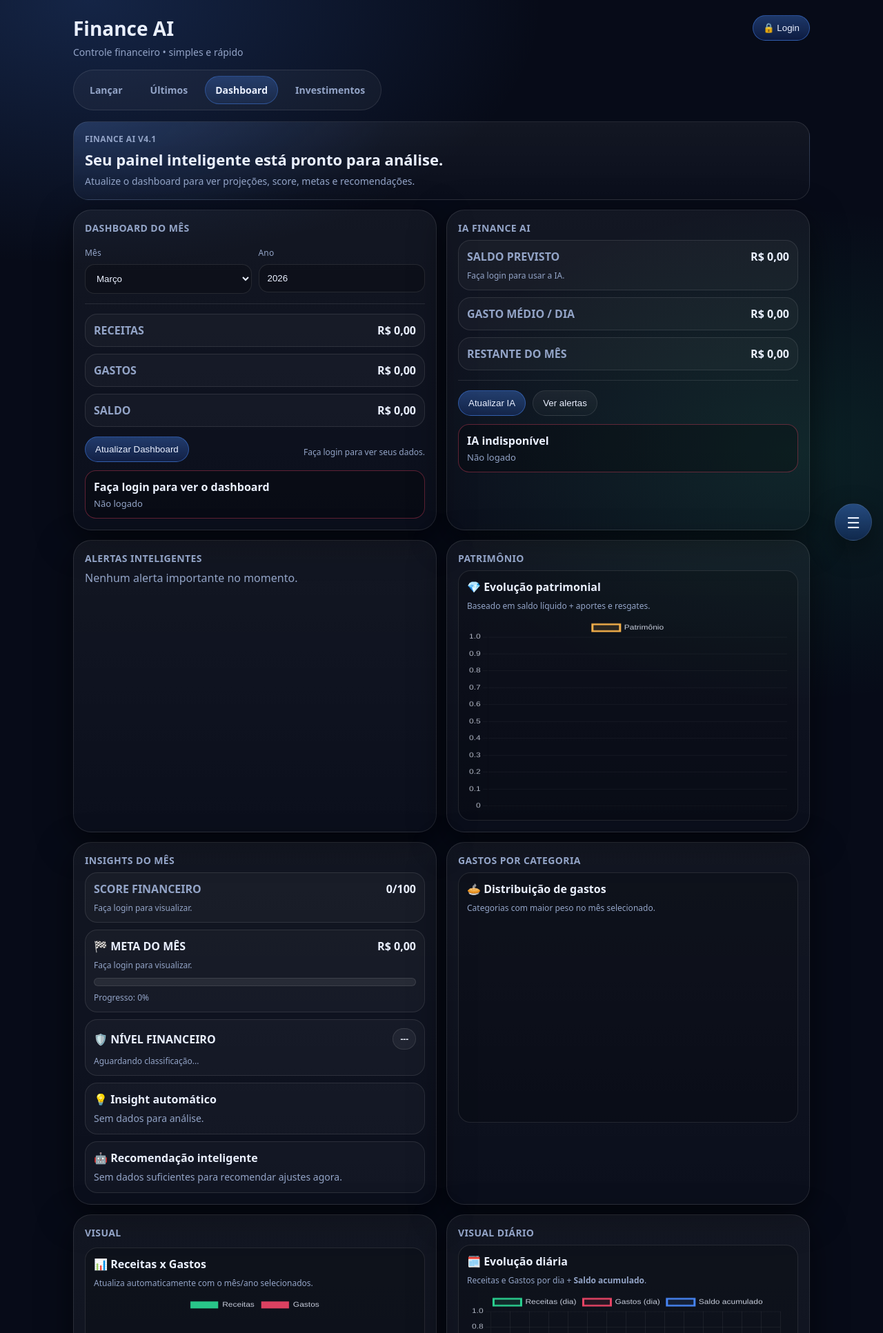
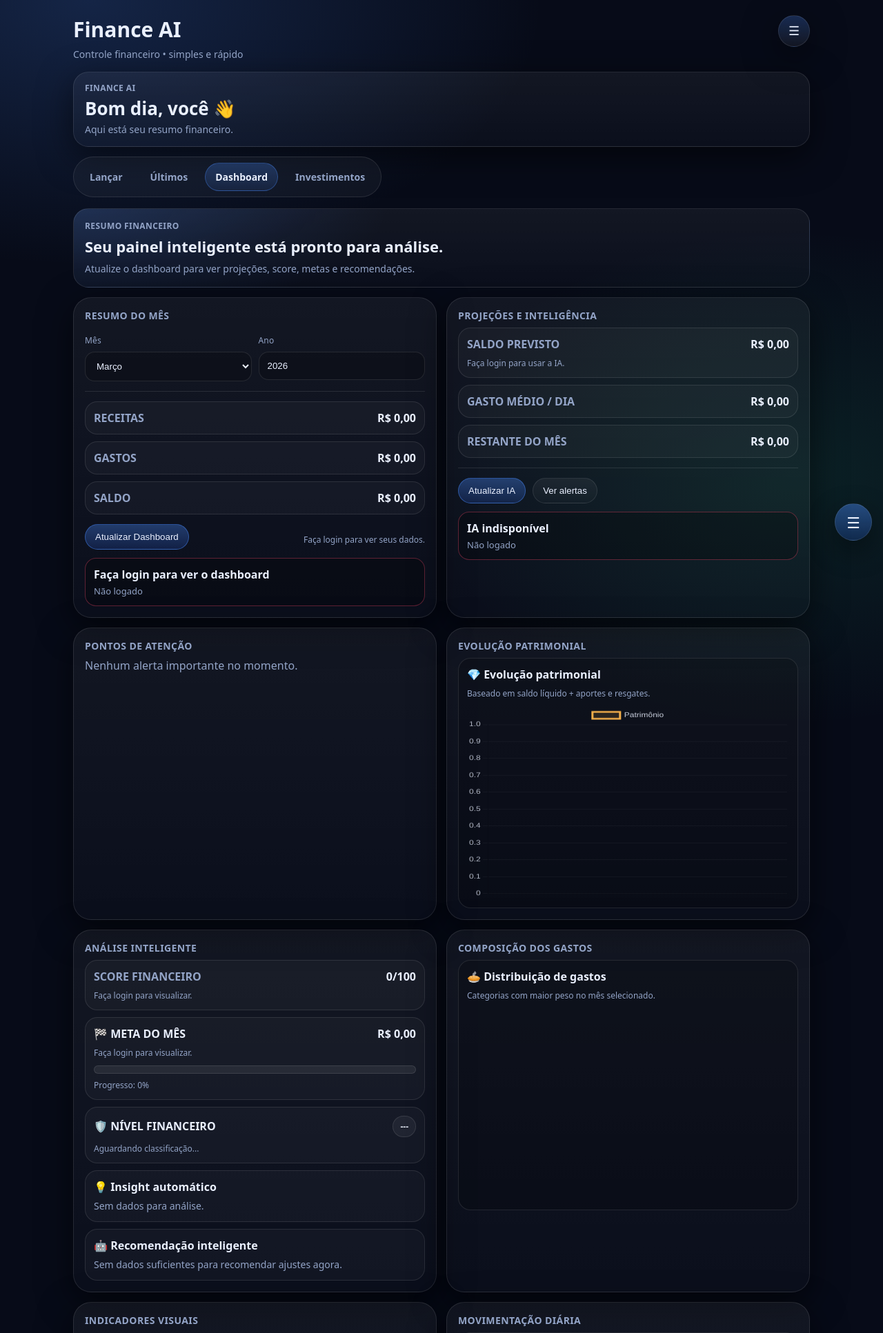
Before and after one commit to davidfinance2026/finance-ai, a Flask app: page / in a window 1280 px wide. Shown: the top 1933 px of the page at 69% size. Run offline with Flask 3, Linux system fonts and the light colour scheme; a map, chart or similar area stays blank.

Commit message:
Update index.html

```diff
--- a/templates/index.html
+++ b/templates/index.html
@@ -5,7 +5,6 @@
   <meta name="viewport" content="width=device-width,initial-scale=1" />
   <title>Finance AI</title>
 
-  <!-- PWA -->
   <link rel="manifest" href="/static/manifest.json" />
   <meta name="theme-color" content="#0b1020" />
   <meta name="mobile-web-app-capable" content="yes" />
@@ -37,10 +36,45 @@
       color:var(--text);
     }
 
-    .wrap{max-width:1100px;margin:0 auto;padding:22px 16px 70px}
-    .topbar{display:flex;align-items:flex-start;justify-content:space-between;gap:12px;margin-bottom:16px}
-    .brand h1{margin:0;font-size:28px}
+    .wrap{max-width:1100px;margin:0 auto;padding:22px 16px 80px}
+    .topbar{
+      display:flex;
+      align-items:flex-start;
+      justify-content:space-between;
+      gap:12px;
+      margin-bottom:16px;
+    }
+
+    .brand h1{margin:0;font-size:30px}
     .brand p{margin:6px 0 0;color:var(--muted);font-size:14px}
+
+    .helloBlock{
+      margin-top:14px;
+      padding:14px 16px;
+      border:1px solid var(--border);
+      border-radius:22px;
+      background:linear-gradient(180deg, rgba(255,255,255,.05), rgba(255,255,255,.02));
+      box-shadow:var(--shadow);
+    }
+    .helloMini{
+      color:var(--muted);
+      font-size:12px;
+      text-transform:uppercase;
+      letter-spacing:.4px;
+      font-weight:800;
+      margin-bottom:6px;
+    }
+    .helloTitle{
+      font-size:26px;
+      font-weight:900;
+      line-height:1.2;
+      margin-bottom:4px;
+    }
+    .helloSub{
+      color:var(--muted);
+      font-size:14px;
+      line-height:1.5;
+    }
 
     .btn{
       border:1px solid var(--border);
@@ -61,12 +95,10 @@
     }
     .btn.small{padding:8px 12px;font-size:13px}
 
-    .pill{padding:6px 10px;border-radius:999px;border:1px solid var(--border);color:var(--muted);font-size:12px}
     .row{display:flex;gap:10px;flex-wrap:wrap;align-items:center}
     .spacer{flex:1}
     .muted{color:var(--muted)}
     .grid{display:grid;gap:14px}
-
     @media(min-width:840px){.grid.cols2{grid-template-columns:1fr 1fr}}
     @media(min-width:980px){.grid.cols3{grid-template-columns:1fr 1fr 1fr}}
 
@@ -94,7 +126,13 @@
       padding:16px;
       overflow:hidden;
     }
-    .card h2{margin:0 0 8px;font-size:14px;letter-spacing:.4px;color:var(--muted);text-transform:uppercase}
+    .card h2{
+      margin:0 0 8px;
+      font-size:14px;
+      letter-spacing:.4px;
+      color:var(--muted);
+      text-transform:uppercase;
+    }
 
     .field{display:flex;flex-direction:column;gap:8px;margin-top:10px}
     label{font-size:12px;color:var(--muted);letter-spacing:.2px}
@@ -297,10 +335,58 @@
       line-height:1.5;
     }
 
+    .profileMenuWrap{
+      position:relative;
+      z-index:120;
+    }
+    .profileBtn{
+      width:46px;
+      height:46px;
+      border-radius:999px;
+      border:1px solid var(--border);
+      background:linear-gradient(180deg, rgba(75,140,255,.25), rgba(255,255,255,.05));
+      color:var(--text);
+      cursor:pointer;
+      display:grid;
+      place-items:center;
+      font-size:18px;
+      box-shadow:var(--shadow);
+    }
+    .profileMenu{
+      position:absolute;
+      top:56px;
+      right:0;
+      width:min(280px, calc(100vw - 32px));
+      border:1px solid var(--border);
+      background:linear-gradient(180deg, rgba(11,16,36,.98), rgba(7,11,24,.98));
+      border-radius:20px;
+      box-shadow:var(--shadow);
+      padding:12px;
+      display:none;
+    }
+    .profileMenu.show{display:block}
+    .profileMenuMail{
+      color:var(--text);
+      font-size:14px;
+      font-weight:700;
+      word-break:break-word;
+      margin-bottom:4px;
+    }
+    .profileMenuHint{
+      color:var(--muted);
+      font-size:12px;
+      margin-bottom:12px;
+    }
+    .profileMenu .btn{
+      width:100%;
+      justify-content:center;
+    }
+
     @media(max-width:640px){
-      .wrap{padding:16px 12px 80px}
+      .wrap{padding:16px 12px 84px}
       .brand h1{font-size:24px}
       .brand p{font-size:13px}
+      .helloTitle{font-size:22px}
       .tabs{width:100%;justify-content:center}
       .tab{flex:1;text-align:center;padding:10px 8px;font-size:13px}
       .card{padding:14px}
@@ -319,11 +405,22 @@
         <h1>Finance AI</h1>
         <p>Controle financeiro • simples e rápido</p>
       </div>
-      <div class="row">
-        <span id="userPill" class="pill hidden"></span>
-        <button id="btnLogin" class="btn primary">🔒 Login</button>
-        <button id="btnLogout" class="btn danger hidden">Sair</button>
+
+      <div class="profileMenuWrap">
+        <button id="profileBtn" class="profileBtn" title="Conta">☰</button>
+        <div id="profileMenu" class="profileMenu">
+          <div id="profileMail" class="profileMenuMail">Não conectado</div>
+          <div class="profileMenuHint">Menu da sua conta</div>
+          <button id="btnLogin" class="btn primary">Entrar</button>
+          <button id="btnLogout" class="btn danger hidden" style="margin-top:8px;">Sair</button>
+        </div>
       </div>
+    </div>
+
+    <div class="helloBlock">
+      <div class="helloMini">Finance AI</div>
+      <div id="helloTitle" class="helloTitle">Olá 👋</div>
+      <div id="helloSub" class="helloSub">Seu resumo financeiro está pronto para análise.</div>
     </div>
 
     <div class="tabs" role="tablist" aria-label="Navegação">
@@ -335,14 +432,14 @@
 
     <section id="tab-dashboard" class="grid">
       <div class="heroInsight">
-        <div class="heroInsightTitle">Finance AI v4.1</div>
+        <div class="heroInsightTitle">Resumo financeiro</div>
         <div class="heroInsightMain" id="txtResumoTopo">Seu painel inteligente está pronto para análise.</div>
         <div class="heroInsightSub" id="txtResumoTopoSub">Atualize o dashboard para ver projeções, score, metas e recomendações.</div>
       </div>
 
       <div class="grid cols2">
         <div class="card">
-          <h2>Dashboard do mês</h2>
+          <h2>Resumo do mês</h2>
 
           <div class="split">
             <div class="field">
@@ -391,7 +488,7 @@
         </div>
 
         <div class="card">
-          <h2>IA Finance AI</h2>
+          <h2>Projeções e inteligência</h2>
 
           <div class="grid" style="gap:10px">
             <div class="miniCard">
@@ -433,14 +530,14 @@
 
       <div class="grid cols2">
         <div class="card">
-          <h2>Alertas inteligentes</h2>
+          <h2>Pontos de atenção</h2>
           <div id="listaAlertas">
             <div class="muted">Nenhum alerta carregado.</div>
           </div>
         </div>
 
         <div class="card">
-          <h2>Patrimônio</h2>
+          <h2>Evolução patrimonial</h2>
           <div class="chartBox" style="margin-top:0">
             <div class="chartTitle">💎 Evolução patrimonial</div>
             <p class="chartHint">Baseado em saldo líquido + aportes e resgates.</p>
@@ -451,7 +548,7 @@
 
       <div class="grid cols2">
         <div class="card">
-          <h2>Insights do mês</h2>
+          <h2>Análise inteligente</h2>
 
           <div class="grid" style="gap:10px">
             <div class="miniCard">
@@ -498,7 +595,7 @@
         </div>
 
         <div class="card">
-          <h2>Gastos por categoria</h2>
+          <h2>Composição dos gastos</h2>
           <div class="chartBox" style="margin-top:0">
             <div class="chartTitle">🥧 Distribuição de gastos</div>
             <p class="chartHint">Categorias com maior peso no mês selecionado.</p>
@@ -509,7 +606,7 @@
 
       <div class="grid cols2">
         <div class="card">
-          <h2>Visual</h2>
+          <h2>Indicadores visuais</h2>
 
           <div class="chartBox">
             <div class="chartTitle">📊 Receitas x Gastos</div>
@@ -525,7 +622,7 @@
         </div>
 
         <div class="card">
-          <h2>Visual diário</h2>
+          <h2>Movimentação diária</h2>
 
           <div class="chartBox" style="margin-top:0">
             <div class="chartTitle">🗓️ Evolução diária</div>
@@ -859,14 +956,19 @@
       el.className = "toast show " + (type === "ok" ? "ok" : type === "warn" ? "warn" : "err");
       el.innerHTML = `<div class="t">${title}</div>` + (desc ? `<div class="d">${desc}</div>` : "");
     }
-    function hideToast(el) { if (!el) return; el.className = "toast"; el.innerHTML = ""; }
+
+    function hideToast(el) {
+      if (!el) return;
+      el.className = "toast";
+      el.innerHTML = "";
+    }
 
     function isoToBR(iso){
       if(!iso) return "";
       const s=String(iso).slice(0,10);
       const m=s.match(/^(\d{4})-(\d{2})-(\d{2})$/);
       if(!m) return s;
-      return `${m[3]}-${m[2]}-${m[1]}`;
+      return `${m[3]}/${m[2]}/${m[1]}`;
     }
 
     function brToISO(br){
@@ -878,6 +980,37 @@
       return `${yyyy}-${mm}-${dd}`;
     }
 
+    function escapeHtml(v) {
+      return String(v ?? "")
+        .replace(/&/g, "&amp;")
+        .replace(/</g, "&lt;")
+        .replace(/>/g, "&gt;")
+        .replace(/"/g, "&quot;")
+        .replace(/'/g, "&#39;");
+    }
+
+    function firstNameFromEmail(email) {
+      const e = String(email || "").trim();
+      if (!e.includes("@")) return "você";
+      const raw = e.split("@")[0];
+      const cleaned = raw.split(/[._\-0-9]+/).filter(Boolean)[0] || raw;
+      if (!cleaned) return "você";
+      return cleaned.charAt(0).toUpperCase() + cleaned.slice(1);
+    }
+
+    function greetingByHour() {
+      const hour = new Date().getHours();
+      if (hour < 12) return "Bom dia";
+      if (hour < 18) return "Boa tarde";
+      return "Boa noite";
+    }
+
+    function refreshGreeting(email="") {
+      const name = firstNameFromEmail(email);
+      $("helloTitle").textContent = `${greetingByHour()}, ${name} 👋`;
+      $("helloSub").textContent = "Aqui está seu resumo financeiro.";
+    }
+
     const WA_NUMBER_FALLBACK = "5537998675231";
 
     function buildWaLinkFallback(email){
@@ -909,7 +1042,7 @@
       }
 
       const lbl = $("fabWaLabel");
-      if (lbl) lbl.textContent = "WhatsApp (conectar)";
+      if (lbl) lbl.textContent = "WhatsApp";
     }
 
     const tabEls = Array.from(document.querySelectorAll(".tab"));
@@ -977,12 +1110,33 @@
     segs.forEach(s => s.addEventListener("click", () => setSeg(s.dataset.seg)));
     function openAuthModal(seg="entrar") { setSeg(seg); }
 
+    const profileBtn = $("profileBtn");
+    const profileMenu = $("profileMenu");
+
+    function toggleProfileMenu() {
+      profileMenu.classList.toggle("show");
+    }
+
+    function closeProfileMenu() {
+      profileMenu.classList.remove("show");
+    }
+
+    profileBtn.addEventListener("click", (e) => {
+      e.stopPropagation();
+      toggleProfileMenu();
+    });
+
+    document.addEventListener("click", (e) => {
+      if (!profileMenu.contains(e.target) && !profileBtn.contains(e.target)) {
+        closeProfileMenu();
+      }
+    });
+
     function setLoggedUI(isLogged, email="") {
-      const pill = $("userPill");
       $("btnLogin").classList.toggle("hidden", isLogged);
       $("btnLogout").classList.toggle("hidden", !isLogged);
-      pill.classList.toggle("hidden", !isLogged);
-      pill.textContent = isLogged ? email : "";
+      $("profileMail").textContent = isLogged ? email : "Não conectado";
+      refreshGreeting(isLogged ? email : "");
       refreshWaLink();
     }
 
@@ -997,12 +1151,16 @@
       }
     }
 
-    $("btnLogin").addEventListener("click", () => openAuthModal("entrar"));
+    $("btnLogin").addEventListener("click", () => {
+      closeProfileMenu();
+      openAuthModal("entrar");
+    });
 
     $("btnLogout").addEventListener("click", async () => {
       try { await api("/api/logout", "POST"); } catch(e) {}
       currentUserEmail = "";
       setLoggedUI(false);
+      closeProfileMenu();
       refreshDashboard().catch(()=>{});
       refreshIA().catch(()=>{});
       refreshInsightsDashboard().catch(()=>{});
@@ -1012,7 +1170,8 @@
     });
 
     $("btnEntrar").addEventListener("click", async () => {
-      const t = $("toastAuth1"); hideToast(t);
+      const t = $("toastAuth1");
+      hideToast(t);
       try {
         const email = $("loginEmail").value.trim().toLowerCase();
         const senha = $("loginSenha").value;
@@ -1034,7 +1193,8 @@
     });
 
     $("btnCriarConta").addEventListener("click", async () => {
-      const t = $("toastAuth2"); hideToast(t);
+      const t = $("toastAuth2");
+      hideToast(t);
       try {
         const nome_apelido = $("regApelido").value.trim();
         const nome_completo = $("regNomeCompleto").value.trim();
@@ -1064,7 +1224,8 @@
     });
 
     $("btnResetar").addEventListener("click", async () => {
-      const t = $("toastAuth3"); hideToast(t);
+      const t = $("toastAuth3");
+      hideToast(t);
       try {
         const email = $("rstEmail").value.trim().toLowerCase();
         const nova_senha = $("rstSenha").value;
@@ -1284,15 +1445,6 @@
       return { y, m, d };
     }
 
-    function escapeHtml(v) {
-      return String(v ?? "")
-        .replace(/&/g, "&amp;")
-        .replace(/</g, "&lt;")
-        .replace(/>/g, "&gt;")
-        .replace(/"/g, "&quot;")
-        .replace(/'/g, "&#39;");
-    }
-
     function definirNivelFinanceiro(score) {
       const badge = $("badgeNivelFinanceiro");
       const txt = $("txtNivelFinanceiro");
@@ -1536,8 +1688,8 @@
       sel.innerHTML = meses.map((m,i)=>`<option value="${i+1}">${m}</option>`).join("");
       sel.value = String(now.getMonth()+1);
       $("dashAno").value = String(now.getFullYear());
-      $("lanData").value = isoToBR(now.toISOString().slice(0,10));
-      if ($("invData")) $("invData").value = isoToBR(now.toISOString().slice(0,10));
+      $("lanData").value = now.toLocaleDateString("pt-BR");
+      if ($("invData")) $("invData").value = now.toLocaleDateString("pt-BR");
     }
 
     async function refreshDashboard() {
@@ -1770,7 +1922,7 @@
 
       editingRow = it.row;
       $("edtTipo").value = (it.tipo || "GASTO").toUpperCase();
-      $("edtData").value = isoToBR(it.data) || isoToBR(new Date().toISOString().slice(0,10));
+      $("edtData").value = isoToBR(it.data) || new Date().toLocaleDateString("pt-BR");
       $("edtCategoria").value = it.categoria || "";
       $("edtDescricao").value = it.descricao || "";
       $("edtValor").value = normalizeValorToMoneyBR(it.valor);
@@ -1928,7 +2080,8 @@
       if(fabMain) fabMain.setAttribute("aria-expanded","false");
       const actions = fabWrap.querySelector(".fab-actions");
       if(actions) actions.setAttribute("aria-hidden","true");
-      const ico = $("fabMainIco"); if(ico) ico.textContent = "☰";
+      const ico = $("fabMainIco");
+      if(ico) ico.textContent = "☰";
     }
 
     function fabToggle(){
@@ -1938,7 +2091,8 @@
       if(fabMain) fabMain.setAttribute("aria-expanded", open ? "true" : "false");
       const actions = fabWrap.querySelector(".fab-actions");
       if(actions) actions.setAttribute("aria-hidden", open ? "false" : "true");
-      const ico = $("fabMainIco"); if(ico) ico.textContent = open ? "✕" : "☰";
+      const ico = $("fabMainIco");
+      if(ico) ico.textContent = open ? "✕" : "☰";
     }
 
     if(fabMain) fabMain.addEventListener("click", fabToggle);
@@ -1949,6 +2103,8 @@
 
     initMesAno();
     ensureCharts();
+    refreshGreeting("");
+
     syncSession().finally(() => {
       refreshWaLink();
       refreshDashboard().catch(()=>{});
```
